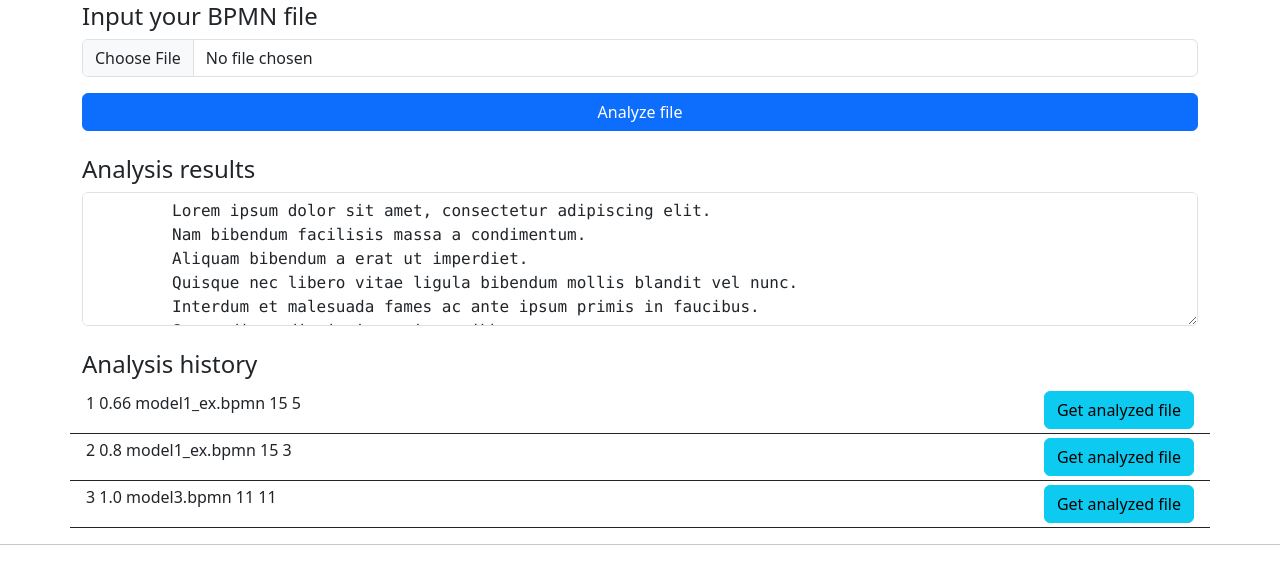
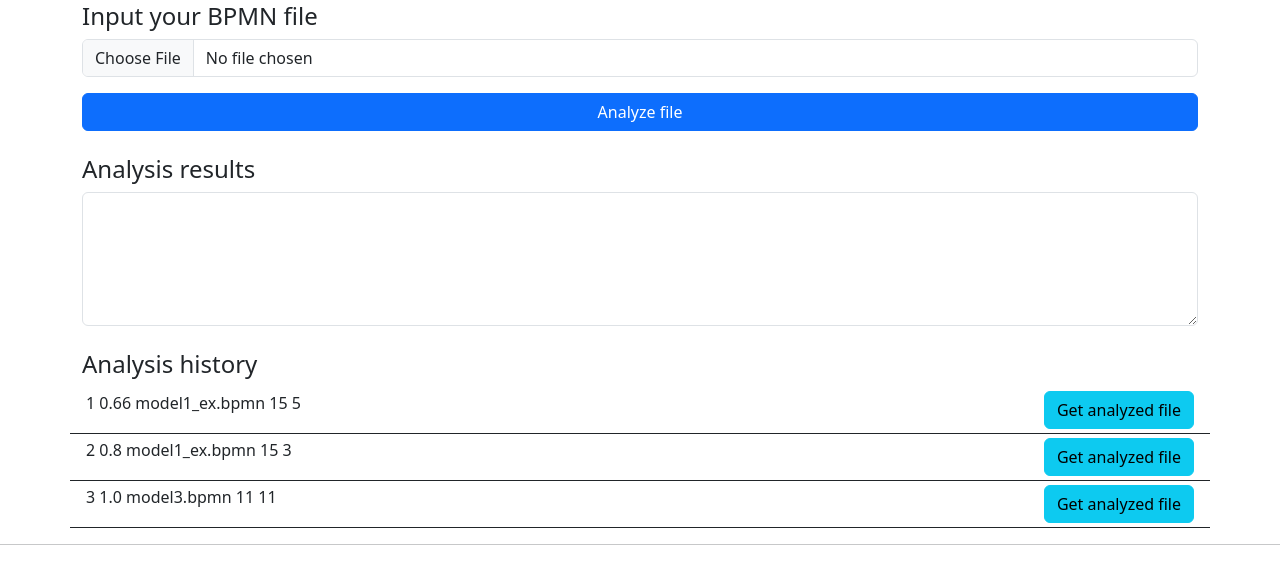
Before and after one commit to pixeleon/bpmnice, a Flask app: page / in a window 1280 px wide. Shown: the part 189-752 px from the top of the page. Run offline with Flask 3, Linux system fonts and the light colour scheme.

Commit message:
Remove textarea mocked text

```diff
--- a/templates/home.html
+++ b/templates/home.html
@@ -24,14 +24,6 @@
     <h4 class="mt-4">Analysis results</h4>
     <textarea class="form-control" id="results" rows="5" readonly
               placeholder="File analysis results printed here" style="font-family: Consolas, serif">
-        Lorem ipsum dolor sit amet, consectetur adipiscing elit.
-        Nam bibendum facilisis massa a condimentum.
-        Aliquam bibendum a erat ut imperdiet.
-        Quisque nec libero vitae ligula bibendum mollis blandit vel nunc.
-        Interdum et malesuada fames ac ante ipsum primis in faucibus.
-        Suspendisse dignissim maximus nibh
-        Cras finibus tincidunt enim iaculis pretium.
-        Etiam vel semper ligula, a fermentum risus.
     </textarea>
 
     <h4 class="mt-4">Analysis history</h4>
```
